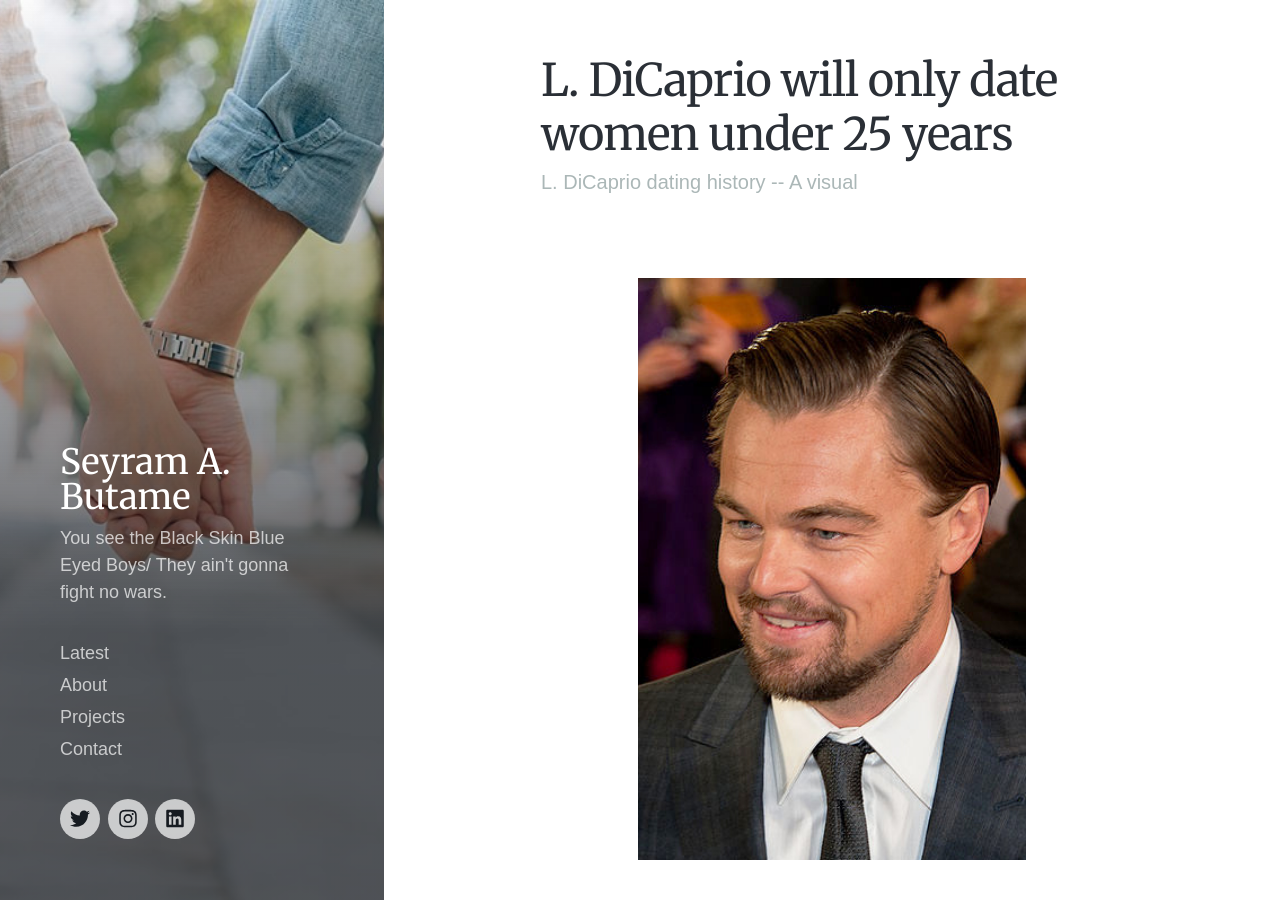
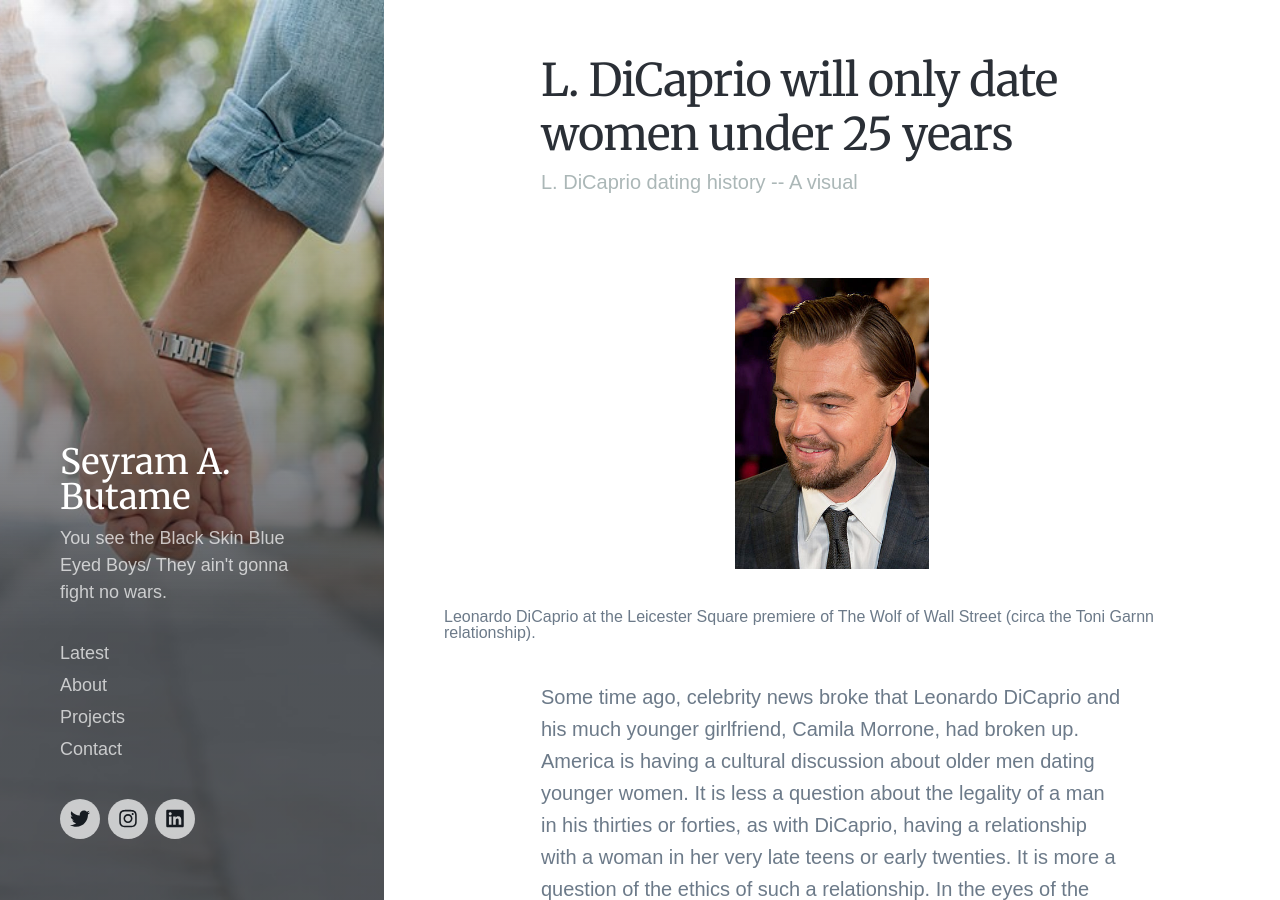
Before and after one commit to butames/blog.github.io, a Jekyll site: the page built from _projects/20221111dicaprio.md, in a window 1280 px wide and 900 px high. Built offline with Jekyll 4.4.1, drawn with Linux system fonts in a browser that asks for light colours; nearby versions of some CDN libraries; some web fonts are replaced.

Commit message:
Update 20221111dicaprio.md

```diff
--- a/_projects/20221111dicaprio.md
+++ b/_projects/20221111dicaprio.md
@@ -8,7 +8,7 @@ featured_image: '/images/blog_images/2022-11-11-hands.jpeg'
 
 <figure>
   <p align="center">
-    <img src="{{site.url}}/images/blog_images/2022-11-11-Dicaprio.jpeg" alt="Leonardo DiCaprio" width="50%"/>
+    <img src="{{site.url}}/images/blog_images/2022-11-11-Dicaprio.jpeg" alt="Leonardo DiCaprio" width="25%"/>
   <figcaption>Leonardo DiCaprio at the Leicester Square premiere of The Wolf of Wall Street (circa the Toni Garnn relationship).</figcaption>
   </p>
 </figure>
```
